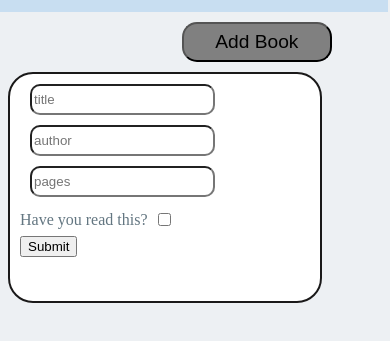
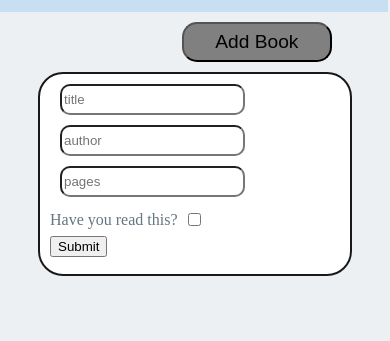
Before and after one commit to aborkelvin/Library, a plain HTML site: page index.html in a window 390 px wide. Both pictures are taken after a click on the button "Add Book". Shown: the part 83-424 px from the top of the page. Drawn offline with Linux system fonts and the light colour scheme.

Commit message:
Added more responsive styles, the height was made better and the cards were centered for mobile

```diff
--- a/style.css
+++ b/style.css
@@ -19,7 +19,7 @@ html,body{
     border: 2px solid rgb(26, 25, 25);
     border-radius: 25px;
     width: clamp(300px,20vw,400px);
-    height: 27vh;
+    height: 200px;
     padding-left: 10px;
     background-color: white;
     overflow: auto;
@@ -87,3 +87,9 @@ flex-wrap: wrap;
     width: auto;
     height: 30px;
 }
+
+@media screen and (max-width:650px)  {
+    .disp{
+        margin: 0 auto;
+    }
+}
```
Also changed, not shown: index.html (+1 -1 lines).
